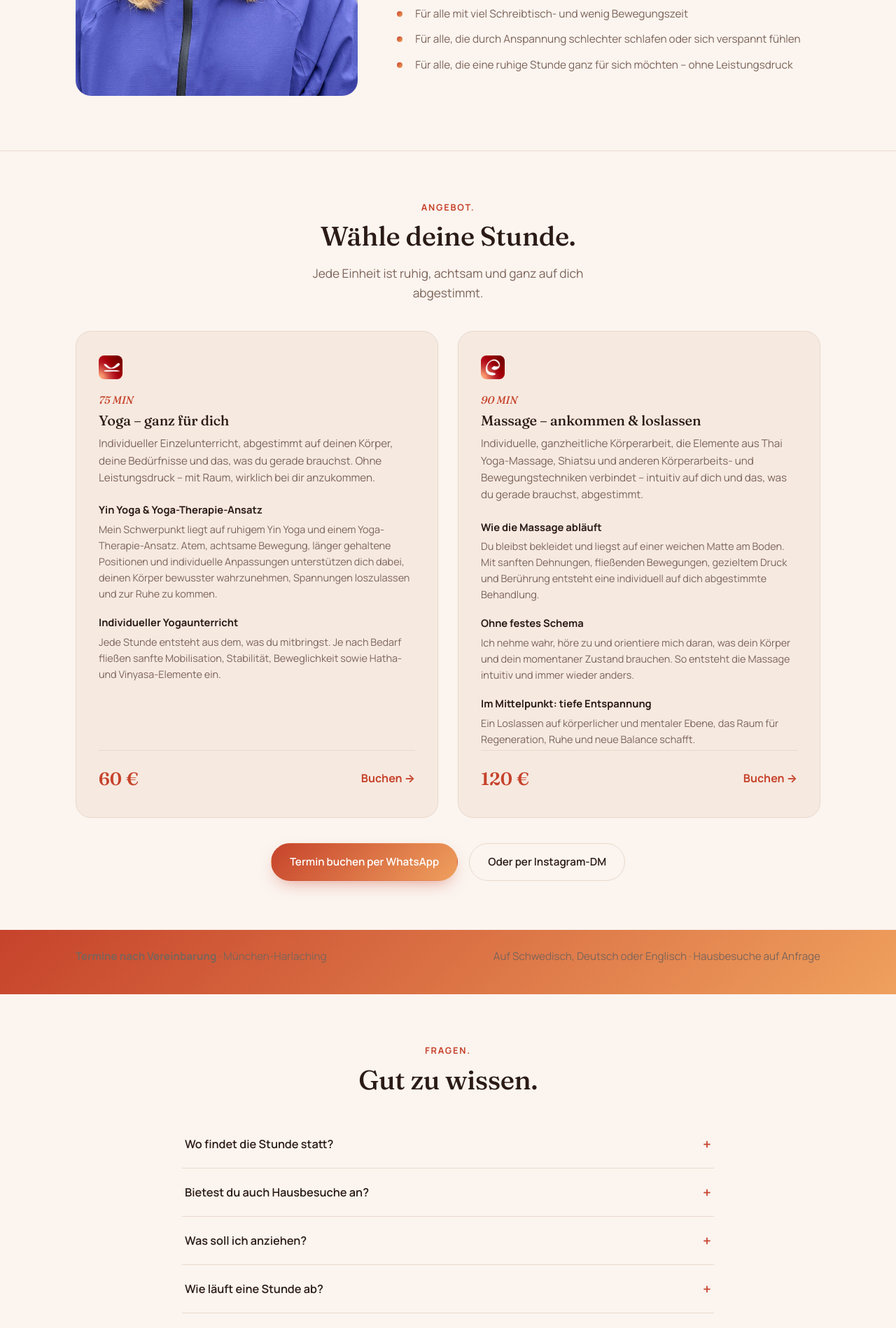
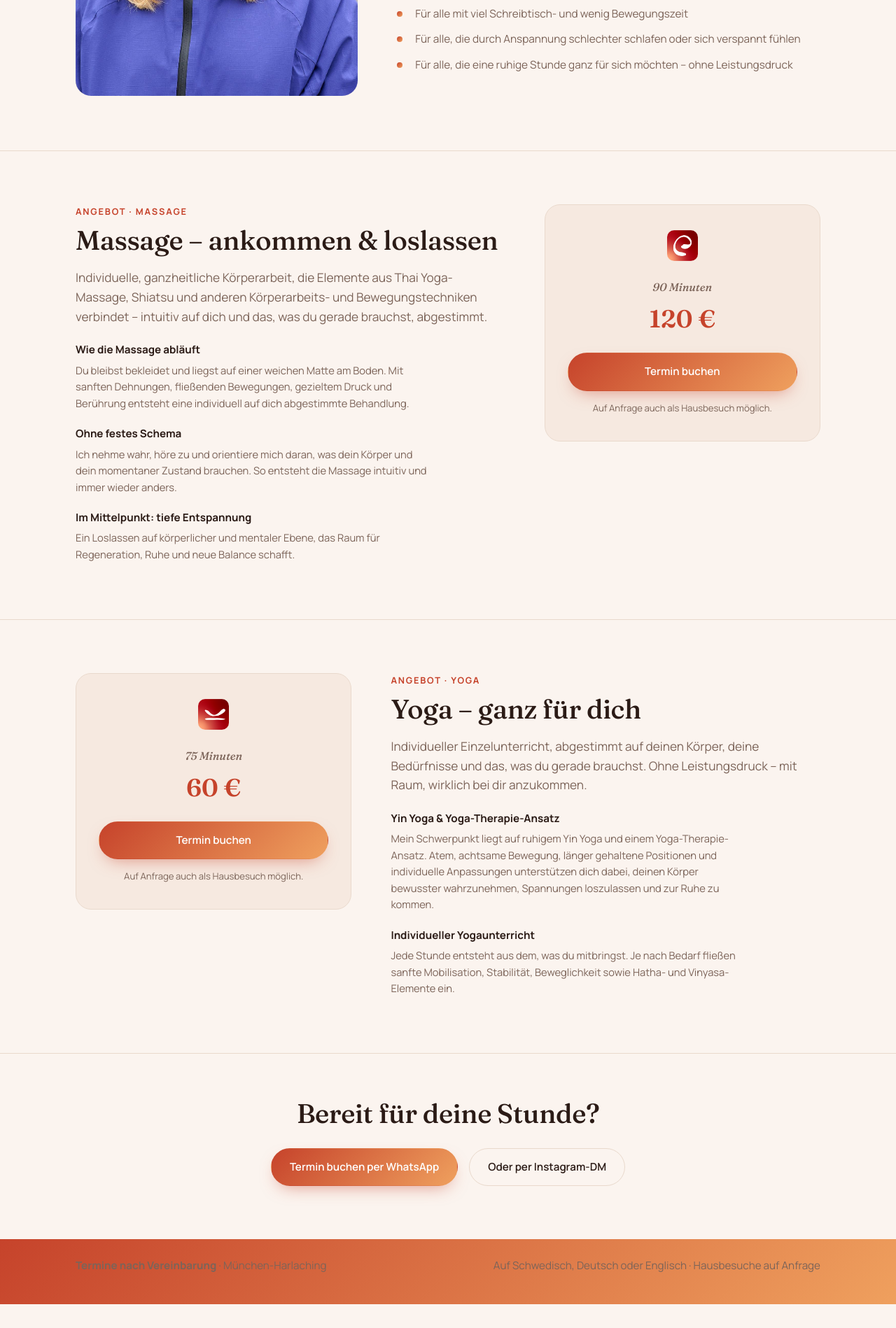
Before and after one commit to LagOHM/lagohm-website, a PHP site: page / in a window 1280 px wide. Shown: the part 1640-3538 px from the top of the page at 70% size. Run offline with PHP 8.4, Linux system fonts and the light colour scheme.

Commit message:
Split Massage and Yoga into separate full-width sections (Massage first), each with its own price panel; remove redundant Buchen nav tab
Co-Authored-By: Claude Sonnet 5 <noreply@anthropic.com>

```diff
--- a/css/style.css
+++ b/css/style.css
@@ -178,39 +178,46 @@ a{ color: inherit; text-decoration: none; }
   background: var(--grad);
 }
 
-/* Services */
-.services{ padding: 70px 0; border-top:1px solid var(--line); }
-.service-cards{
-  display:grid; grid-template-columns: repeat(2,1fr); gap: 28px; margin: 40px 0 36px;
+/* Service detail sections (Massage / Yoga, each its own full-width block) */
+.service-detail{
+  padding: 76px 0; border-top:1px solid var(--line); scroll-margin-top: 78px;
 }
-.service-card{ scroll-margin-top: 90px;
+.service-detail-grid{
+  display:grid; grid-template-columns: 1.4fr .9fr; gap: 56px; align-items:start;
+}
+.service-detail--alt .service-detail-grid{ grid-template-columns: .9fr 1.4fr; }
+.service-detail-copy .lede{ max-width: 56ch; }
+
+.technique-list{ display:flex; flex-direction:column; gap:20px; margin: 22px 0 4px; }
+.technique h4{
+  font-family: var(--sans); font-size:.95rem; font-weight:700; color: var(--ink);
+  margin: 0 0 5px;
+}
+.technique p{ font-size:.92rem; margin:0; max-width: 56ch; }
+
+.service-panel{
   background: var(--bg-card);
   border-radius: var(--radius);
-  padding: 34px 32px;
   border: 1px solid var(--line);
-  display:flex; flex-direction:column;
+  padding: 36px 32px;
+  text-align:center;
+  position: sticky; top: 96px;
 }
-.service-icon{ width:34px; height:34px; border-radius:8px; margin-bottom:18px; }
-.service-time{
-  font-family: var(--serif); font-style: italic; color: var(--accent-1);
-  font-size:.95rem; font-weight:600; margin-bottom: 6px;
+.service-panel-icon{ width:44px; height:44px; border-radius:10px; margin: 0 auto 18px; }
+.service-panel-time{
+  font-family: var(--serif); font-style: italic; color: var(--ink-soft);
+  font-size:1rem; margin-bottom: 4px;
 }
-.service-card p{ font-size:.95rem; }
+.service-panel-price{
+  font-family: var(--serif); font-size:2.2rem; color: var(--accent-1); font-weight:600;
+  margin-bottom: 20px;
+}
+.service-panel .btn{ width:100%; justify-content:center; }
+.service-panel-note{ font-size:.82rem; margin: 14px 0 0; }
 
-.technique-list{ display:flex; flex-direction:column; gap:18px; margin: 6px 0 4px; }
-.technique h4{
-  font-family: var(--sans); font-size:.92rem; font-weight:700; color: var(--ink);
-  margin: 0 0 4px;
-}
-.technique p{ font-size:.9rem; margin:0; }
-
-.service-foot{
-  display:flex; align-items:center; justify-content:space-between;
-  margin-top: auto; padding-top: 20px; border-top:1px solid var(--line);
-}
-.price{ font-family: var(--serif); font-size:1.6rem; color: var(--accent-1); font-weight:600; }
-
-.services-cta{ display:flex; gap:16px; justify-content:center; flex-wrap:wrap; scroll-margin-top: 90px; }
+/* Shared booking CTA */
+.services-cta-section{ padding: 64px 0 76px; border-top:1px solid var(--line); scroll-margin-top: 78px; }
+.services-cta{ display:flex; gap:16px; justify-content:center; flex-wrap:wrap; margin-top: 28px; }
 
 /* Info strip */
 .info-strip{ background: var(--grad); padding: 26px 0; }
@@ -287,7 +294,9 @@ a{ color: inherit; text-decoration: none; }
   .hero-grid, .about-grid{ grid-template-columns: 1fr; }
   .about-media{ order:-1; max-width: 320px; margin: 0 auto; }
   .principle-grid{ grid-template-columns: 1fr; gap: 30px; }
-  .service-cards{ grid-template-columns: 1fr; }
+  .service-detail{ padding: 56px 0; }
+  .service-detail-grid, .service-detail--alt .service-detail-grid{ grid-template-columns: 1fr; gap: 32px; }
+  .service-panel{ order:-1; position:static; max-width: 340px; margin: 0 auto; }
   .footer-inner{ grid-template-columns: 1fr; gap: 30px; }
   .info-strip-inner{ flex-direction:column; text-align:center; }
 }
--- a/index.html
+++ b/index.html
@@ -23,7 +23,6 @@
       <a href="#massage">Massage</a>
       <a href="#yoga">Yoga</a>
       <a href="#ueber-mich">Über mich</a>
-      <a href="#buchen">Buchen</a>
       <a href="#faq">FAQ</a>
     </nav>
     <div class="header-cta">
@@ -102,41 +101,12 @@
     </div>
   </section>
 
-  <section class="services" id="angebot">
-    <div class="wrap">
-      <span class="eyebrow center">Angebot.</span>
-      <h2 class="center">Wähle deine Stunde.</h2>
-      <p class="lede center">Jede Einheit ist ruhig, achtsam und ganz auf dich abgestimmt.</p>
-
-      <div class="service-cards">
-        <article class="service-card" id="yoga">
-          <img class="service-icon" src="images/icon-yoga.png" alt="">
-          <div class="service-time">75 MIN</div>
-          <h3>Yoga – ganz für dich</h3>
-          <p>Individueller Einzelunterricht, abgestimmt auf deinen Körper, deine Bedürfnisse und das, was du gerade brauchst. Ohne Leistungsdruck – mit Raum, wirklich bei dir anzukommen.</p>
-
-          <div class="technique-list">
-            <div class="technique">
-              <h4>Yin Yoga &amp; Yoga-Therapie-Ansatz</h4>
-              <p>Mein Schwerpunkt liegt auf ruhigem Yin Yoga und einem Yoga-Therapie-Ansatz. Atem, achtsame Bewegung, länger gehaltene Positionen und individuelle Anpassungen unterstützen dich dabei, deinen Körper bewusster wahrzunehmen, Spannungen loszulassen und zur Ruhe zu kommen.</p>
-            </div>
-            <div class="technique">
-              <h4>Individueller Yogaunterricht</h4>
-              <p>Jede Stunde entsteht aus dem, was du mitbringst. Je nach Bedarf fließen sanfte Mobilisation, Stabilität, Beweglichkeit sowie Hatha- und Vinyasa-Elemente ein.</p>
-            </div>
-          </div>
-
-          <div class="service-foot">
-            <span class="price">60&nbsp;€</span>
-            <a class="link-arrow" href="https://wa.me/4917696043066" target="_blank" rel="noopener">Buchen →</a>
-          </div>
-        </article>
-
-        <article class="service-card" id="massage">
-          <img class="service-icon" src="images/icon-massage.png" alt="">
-          <div class="service-time">90 MIN</div>
-          <h3>Massage – ankommen &amp; loslassen</h3>
-          <p>Individuelle, ganzheitliche Körperarbeit, die Elemente aus Thai Yoga-Massage, Shiatsu und anderen Körperarbeits- und Bewegungstechniken verbindet – intuitiv auf dich und das, was du gerade brauchst, abgestimmt.</p>
+  <section class="service-detail" id="massage">
+    <div class="wrap service-detail-grid">
+      <div class="service-detail-copy">
+        <span class="eyebrow">Angebot · Massage</span>
+        <h2>Massage – ankommen &amp; loslassen</h2>
+        <p class="lede">Individuelle, ganzheitliche Körperarbeit, die Elemente aus Thai Yoga-Massage, Shiatsu und anderen Körperarbeits- und Bewegungstechniken verbindet – intuitiv auf dich und das, was du gerade brauchst, abgestimmt.</p>
 
         <div class="technique-list">
           <div class="technique">
@@ -152,15 +122,51 @@
             <p>Ein Loslassen auf körperlicher und mentaler Ebene, das Raum für Regeneration, Ruhe und neue Balance schafft.</p>
           </div>
         </div>
-
-          <div class="service-foot">
-            <span class="price">120&nbsp;€</span>
-            <a class="link-arrow" href="https://wa.me/4917696043066" target="_blank" rel="noopener">Buchen →</a>
-          </div>
-        </article>
       </div>
 
-      <div class="services-cta" id="buchen">
+      <aside class="service-panel">
+        <img class="service-panel-icon" src="images/icon-massage.png" alt="">
+        <div class="service-panel-time">90 Minuten</div>
+        <div class="service-panel-price">120&nbsp;€</div>
+        <a class="btn btn-primary" href="https://wa.me/4917696043066" target="_blank" rel="noopener">Termin buchen</a>
+        <p class="service-panel-note">Auf Anfrage auch als Hausbesuch möglich.</p>
+      </aside>
+    </div>
+  </section>
+
+  <section class="service-detail service-detail--alt" id="yoga">
+    <div class="wrap service-detail-grid">
+      <aside class="service-panel">
+        <img class="service-panel-icon" src="images/icon-yoga.png" alt="">
+        <div class="service-panel-time">75 Minuten</div>
+        <div class="service-panel-price">60&nbsp;€</div>
+        <a class="btn btn-primary" href="https://wa.me/4917696043066" target="_blank" rel="noopener">Termin buchen</a>
+        <p class="service-panel-note">Auf Anfrage auch als Hausbesuch möglich.</p>
+      </aside>
+
+      <div class="service-detail-copy">
+        <span class="eyebrow">Angebot · Yoga</span>
+        <h2>Yoga – ganz für dich</h2>
+        <p class="lede">Individueller Einzelunterricht, abgestimmt auf deinen Körper, deine Bedürfnisse und das, was du gerade brauchst. Ohne Leistungsdruck – mit Raum, wirklich bei dir anzukommen.</p>
+
+        <div class="technique-list">
+          <div class="technique">
+            <h4>Yin Yoga &amp; Yoga-Therapie-Ansatz</h4>
+            <p>Mein Schwerpunkt liegt auf ruhigem Yin Yoga und einem Yoga-Therapie-Ansatz. Atem, achtsame Bewegung, länger gehaltene Positionen und individuelle Anpassungen unterstützen dich dabei, deinen Körper bewusster wahrzunehmen, Spannungen loszulassen und zur Ruhe zu kommen.</p>
+          </div>
+          <div class="technique">
+            <h4>Individueller Yogaunterricht</h4>
+            <p>Jede Stunde entsteht aus dem, was du mitbringst. Je nach Bedarf fließen sanfte Mobilisation, Stabilität, Beweglichkeit sowie Hatha- und Vinyasa-Elemente ein.</p>
+          </div>
+        </div>
+      </div>
+    </div>
+  </section>
+
+  <section class="services-cta-section" id="buchen">
+    <div class="wrap">
+      <h2 class="center">Bereit für deine Stunde?</h2>
+      <div class="services-cta">
         <a class="btn btn-primary" href="https://wa.me/4917696043066" target="_blank" rel="noopener">Termin buchen per WhatsApp</a>
         <a class="btn btn-ghost" href="https://www.instagram.com/lagohm_yoga_massage/" target="_blank" rel="noopener">Oder per Instagram-DM</a>
       </div>
@@ -261,7 +267,6 @@
       <a href="#massage">Massage</a>
       <a href="#yoga">Yoga</a>
       <a href="#ueber-mich">Über mich</a>
-      <a href="#buchen">Buchen</a>
       <a href="#faq">FAQ</a>
     </div>
     <div class="footer-col">
```
Lines whose indentation alone changed are shown as unchanged.
